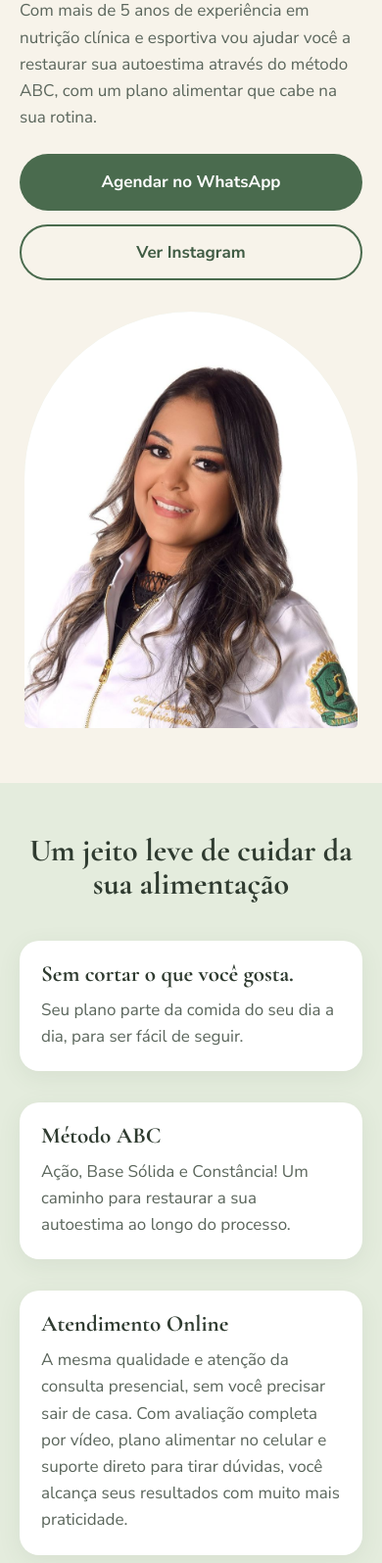
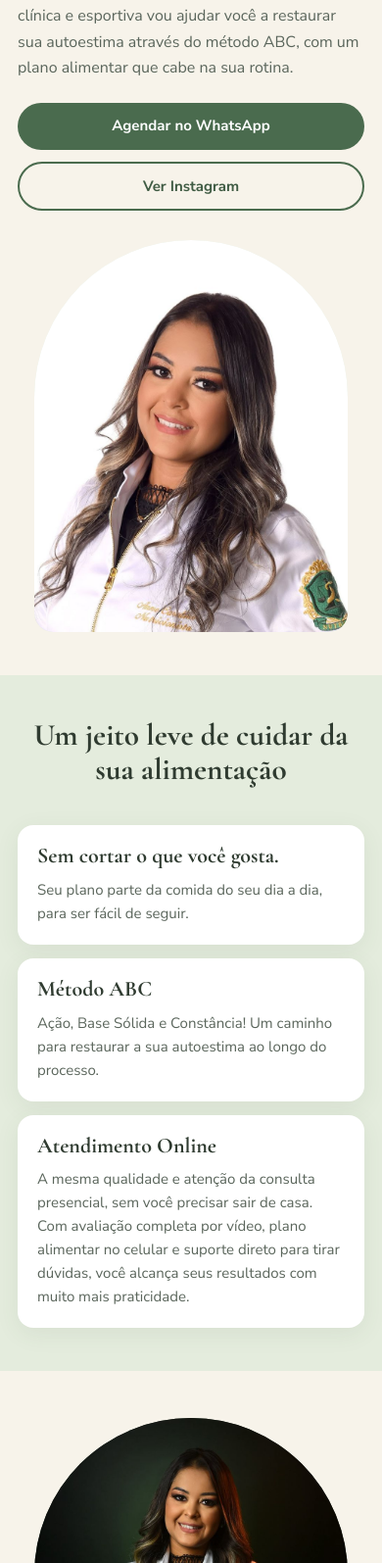
Before and after one commit to JoaoGabriielDev/AnneCaroline-Nutriconista, a plain HTML site: page index.html in a window 390 px wide. Shown: the part 297-1892 px from the top of the page at 98% size. Drawn offline with Linux system fonts and the light colour scheme.

Commit message:
updating 1.1

```diff
--- a/index.html
+++ b/index.html
@@ -4,13 +4,14 @@
   <meta charset="UTF-8">
   <meta name="viewport" content="width=device-width, initial-scale=1.0">
   <meta name="description" content="Anne Caroline, nutricionista. Emagrecimento saudável com um plano alimentar que cabe na sua rotina.">
+  <meta name="theme-color" content="#F7F3EA">
   <title>Anne Caroline | Nutricionista</title>
   <link rel="preconnect" href="https://fonts.googleapis.com">
   <link rel="preconnect" href="https://fonts.gstatic.com" crossorigin>
   <link rel="stylesheet" href="style.css">
 </head>
 <body>
-<div data-canvas-height="3500" data-canvas-width="1440" data-document-role="page" data-label="Landing page" class="page-wrapper">
+<div class="page-wrapper">
   <header style="padding:20px 0">
     <div class="wrap" style="display:flex;justify-content:space-between;align-items:center;gap:16px">
       <div>
@@ -20,6 +21,7 @@
     </div>
   </header>
 
+  <main>
     <section class="sec-hero">
       <div class="wrap g2">
         <div>
@@ -27,11 +29,11 @@
           <h1 class="h h1">Menos restrição, mais constância e resultados que ficam.</h1>
           <p class="lead">Com mais de 5 anos de experiência em nutrição clínica e esportiva vou ajudar você a restaurar sua autoestima através do método ABC, com um plano alimentar que cabe na sua rotina.</p>
           <div class="btn-group">
-          <a class="btn" href="https://api.whatsapp.com/message/NSSI5IFSESV3A1?autoload=1&app_absent=0" rel="noopener noreferrer" target="_blank">Agendar no WhatsApp</a>
+            <a class="btn" href="https://api.whatsapp.com/message/NSSI5IFSESV3A1?autoload=1&amp;app_absent=0" rel="noopener noreferrer" target="_blank">Agendar no WhatsApp</a>
             <a class="btn2" href="https://www.instagram.com/annecarol.nutri/" rel="noopener noreferrer" target="_blank">Ver Instagram</a>
           </div>
         </div>
-      <div class="arch"><img alt="Anne Caroline, nutricionista, sorrindo de jaleco branco" src="assets/imagem-1.jpg"/></div>
+        <div class="arch"><img alt="Anne Caroline, nutricionista, sorrindo de jaleco branco" src="assets/imagem-1.jpg" fetchpriority="high"></div>
       </div>
     </section>
 
@@ -48,13 +50,13 @@
 
     <section class="sec-pad-lg">
       <div class="wrap g2 g2-sobre">
-      <div class="arch" style="background:#2F3B30"><img alt="Anne Caroline em retrato de estúdio, jaleco branco sobre fundo verde escuro" src="assets/imagem-2.jpg"/></div>
+        <div class="arch" style="background:#2F3B30"><img alt="Anne Caroline em retrato de estúdio, jaleco branco sobre fundo verde escuro" src="assets/imagem-2.jpg" loading="lazy"></div>
         <div>
           <div class="eyebrow" style="margin-bottom:12px">Sobre a nutri</div>
           <h2 class="h h2" style="margin-bottom:20px">Anne Caroline</h2>
           <p class="txt-muted" style="margin:0 0 16px">Muito prazer! Sou nutricionista clínica e esportiva, e hoje vivo o propósito que escolhi lá atrás: ajudar pessoas a transformarem seus hábitos, suas histórias e seus destinos através da nutrição. Meu foco é acompanhar de perto quem busca emagrecimento, hipertrofia ou o resgate da saúde e da qualidade de vida. Acredito em uma nutrição possível, individualizada e sem terrorismo, feita para caber na sua rotina e gerar resultados reais e duradouros.</p>
           <p class="txt-muted" style="margin:0 0 16px">CRN-6 40322</p>
-        <a class="btn" href="https://api.whatsapp.com/message/NSSI5IFSESV3A1?autoload=1&app_absent=0" rel="noopener noreferrer" target="_blank">Quero começar</a>
+          <a class="btn" href="https://api.whatsapp.com/message/NSSI5IFSESV3A1?autoload=1&amp;app_absent=0" rel="noopener noreferrer" target="_blank">Quero começar</a>
         </div>
       </div>
     </section>
@@ -95,13 +97,14 @@
           <h2 class="h h2-cta" style="margin-bottom:20px">Pronta para transformar seus hábitos e alcançar seus objetivos?</h2>
           <p class="lead" style="margin:0 0 28px">Agende sua consulta e comece a cuidar da sua alimentação sem abrir mão do que você gosta.</p>
           <div class="btn-group">
-          <a class="btn" href="https://api.whatsapp.com/message/NSSI5IFSESV3A1?autoload=1&app_absent=0" rel="noopener noreferrer" target="_blank">Agendar no WhatsApp</a>
+            <a class="btn" href="https://api.whatsapp.com/message/NSSI5IFSESV3A1?autoload=1&amp;app_absent=0" rel="noopener noreferrer" target="_blank">Agendar no WhatsApp</a>
             <a class="btn2" href="https://www.instagram.com/annecarol.nutri/" rel="noopener noreferrer" target="_blank">Instagram</a>
           </div>
         </div>
-      <div class="arch"><img alt="Anne Caroline de braços cruzados, sorrindo" src="assets/imagem-4.jpg"/></div>
+        <div class="arch"><img alt="Anne Caroline de braços cruzados, sorrindo" src="assets/imagem-4.jpg" loading="lazy"></div>
       </div>
     </section>
+  </main>
 
   <footer style="padding:28px 0;background:#3F5B43;color:#EAF0E6;font-size:14px">
     <div class="wrap" style="display:flex;justify-content:space-between;gap:12px;flex-wrap:wrap">
@@ -110,6 +113,6 @@
     </div>
   </footer>
 </div>
-<script src="script.js"></script>
+<script src="script.js" defer></script>
 </body>
 </html>
--- a/script.js
+++ b/script.js
@@ -1,12 +1,23 @@
 // JavaScript da landing page.
-// Os links e componentes principais já funcionam sem bibliotecas externas.
 document.addEventListener("DOMContentLoaded", () => {
+  // Rolagem suave para links internos (caso sejam adicionadas âncoras no futuro).
   document.querySelectorAll('a[href^="#"]').forEach((link) => {
     link.addEventListener("click", (event) => {
-      const target = document.querySelector(link.getAttribute("href"));
+      const href = link.getAttribute("href");
+
+      // Ignora href="#" vazio.
+      if (!href || href === "#") return;
+
+      const target = document.querySelector(href);
+
       if (target) {
         event.preventDefault();
-        target.scrollIntoView({ behavior: "smooth", block: "start" });
+        target.scrollIntoView({
+          behavior: window.matchMedia("(prefers-reduced-motion: reduce)").matches
+            ? "auto"
+            : "smooth",
+          block: "start"
+        });
       }
     });
   });
--- a/style.css
+++ b/style.css
@@ -241,7 +241,7 @@
 
 
 
-/* ... mantenha todas as regras @font-face que já estão no início do seu arquivo ... */
+
 
 * {
   box-sizing: border-box;
@@ -343,3 +343,320 @@ summary { font-weight: 700; cursor: pointer; min-height: 24px; }
     padding: 22px;
   }
 }
+
+
+/* =========================================================
+   RESPONSIVIDADE — ajustes para notebook, tablet e celular
+   ========================================================= */
+
+/* Evita que textos, imagens ou elementos largos provoquem rolagem horizontal. */
+html {
+  scroll-behavior: smooth;
+  -webkit-text-size-adjust: 100%;
+}
+
+body {
+  min-width: 320px;
+}
+
+img {
+  max-width: 100%;
+}
+
+.page-wrapper {
+  width: 100%;
+  overflow: clip;
+}
+
+.wrap {
+  min-width: 0;
+}
+
+.g2 > *,
+.g3 > *,
+.g2-depoimentos > * {
+  min-width: 0;
+}
+
+.btn,
+.btn2 {
+  display: inline-flex;
+  align-items: center;
+  justify-content: center;
+  gap: 8px;
+  line-height: 1.25;
+  cursor: pointer;
+  transition: background-color .2s ease, color .2s ease, transform .2s ease;
+}
+
+.btn:hover,
+.btn2:hover {
+  transform: translateY(-2px);
+}
+
+a:focus-visible,
+summary:focus-visible {
+  outline: 3px solid #9AAB8F;
+  outline-offset: 4px;
+}
+
+details p {
+  overflow-wrap: anywhere;
+}
+
+/* Notebooks menores e tablets na horizontal. */
+@media (max-width: 1100px) {
+  .wrap {
+    max-width: 100%;
+    padding-left: 32px;
+    padding-right: 32px;
+  }
+
+  .g2 {
+    gap: 36px;
+  }
+
+  .h1 {
+    font-size: clamp(42px, 5vw, 56px);
+  }
+
+  .h2 {
+    font-size: clamp(34px, 4vw, 40px);
+  }
+
+  .h2-cta {
+    font-size: clamp(38px, 4.5vw, 46px);
+  }
+
+  .card {
+    padding: 24px;
+  }
+}
+
+/* Tablets e celulares maiores. */
+@media (max-width: 820px) {
+  .wrap {
+    padding-left: 24px;
+    padding-right: 24px;
+  }
+
+  .g2,
+  .g2-sobre,
+  .g2-cta,
+  .g2-depoimentos,
+  .g3 {
+    grid-template-columns: minmax(0, 1fr);
+    gap: 30px;
+  }
+
+  .sec-hero {
+    padding: 28px 0 56px;
+  }
+
+  .sec-pad {
+    padding: 56px 0;
+  }
+
+  .sec-pad-lg {
+    padding: 64px 0;
+  }
+
+  .h1 {
+    max-width: 680px;
+    font-size: clamp(38px, 7vw, 50px);
+  }
+
+  .h2,
+  .h2-cta {
+    font-size: clamp(32px, 5.5vw, 40px);
+  }
+
+  .h3 {
+    font-size: 24px;
+  }
+
+  .lead {
+    font-size: 18px;
+    margin: 18px 0 26px;
+  }
+
+  .arch {
+    width: min(100%, 390px);
+    margin-left: auto;
+    margin-right: auto;
+  }
+
+  .g2-sobre .arch {
+    order: 0;
+  }
+
+  .g2-sobre > div:last-child {
+    order: 1;
+  }
+
+  .btn-group {
+    flex-wrap: wrap;
+    gap: 12px;
+  }
+
+  .btn,
+  .btn2 {
+    min-height: 48px;
+  }
+
+  .g3 {
+    gap: 18px;
+  }
+
+  .card {
+    padding: 24px;
+  }
+}
+
+/* Celulares. */
+@media (max-width: 560px) {
+  .wrap {
+    padding-left: 18px;
+    padding-right: 18px;
+  }
+
+  header {
+    padding: 16px 0 !important;
+  }
+
+  header .h {
+    font-size: 25px !important;
+  }
+
+  header div[style*="letter-spacing"] {
+    font-size: 11px !important;
+  }
+
+  .sec-hero {
+    padding: 24px 0 44px;
+  }
+
+  .sec-pad {
+    padding: 44px 0;
+  }
+
+  .sec-pad-lg {
+    padding: 48px 0;
+  }
+
+  .h1 {
+    font-size: clamp(36px, 10vw, 44px);
+    line-height: 1.06;
+  }
+
+  .h2,
+  .h2-cta {
+    font-size: clamp(30px, 8vw, 36px);
+    line-height: 1.1;
+  }
+
+  .h3 {
+    font-size: 22px;
+  }
+
+  .eyebrow {
+    font-size: 11px;
+    letter-spacing: 1.5px;
+    line-height: 1.5;
+  }
+
+  .lead {
+    font-size: 16px;
+    line-height: 1.65;
+    margin: 16px 0 22px;
+  }
+
+  .txt-muted,
+  .page-wrapper {
+    font-size: 15px;
+  }
+
+  .btn-group {
+    flex-direction: column;
+    align-items: stretch;
+    width: 100%;
+  }
+
+  .btn,
+  .btn2 {
+    width: 100%;
+    padding: 14px 18px;
+    font-size: 15px;
+  }
+
+  .arch {
+    max-width: 320px;
+    border-radius: 180px 180px 22px 22px;
+  }
+
+  .card {
+    padding: 20px;
+    border-radius: 16px;
+  }
+
+  .g3,
+  .g2-depoimentos {
+    gap: 14px;
+  }
+
+  details {
+    padding: 17px 18px;
+    border-radius: 14px;
+  }
+
+  summary {
+    font-size: 15px;
+    line-height: 1.45;
+  }
+
+  footer {
+    padding: 22px 0 !important;
+    font-size: 13px !important;
+  }
+
+  footer .wrap {
+    flex-direction: column;
+    gap: 8px !important;
+  }
+}
+
+/* Celulares bem estreitos. */
+@media (max-width: 360px) {
+  .wrap {
+    padding-left: 15px;
+    padding-right: 15px;
+  }
+
+  .h1 {
+    font-size: 34px;
+  }
+
+  .h2,
+  .h2-cta {
+    font-size: 29px;
+  }
+
+  .card {
+    padding: 17px;
+  }
+}
+
+/* Respeita usuários que preferem menos animações. */
+@media (prefers-reduced-motion: reduce) {
+  html {
+    scroll-behavior: auto;
+  }
+
+  *,
+  *::before,
+  *::after {
+    transition-duration: .01ms !important;
+    animation-duration: .01ms !important;
+    animation-iteration-count: 1 !important;
+  }
+}
```
Lines whose indentation alone changed are shown as unchanged.
